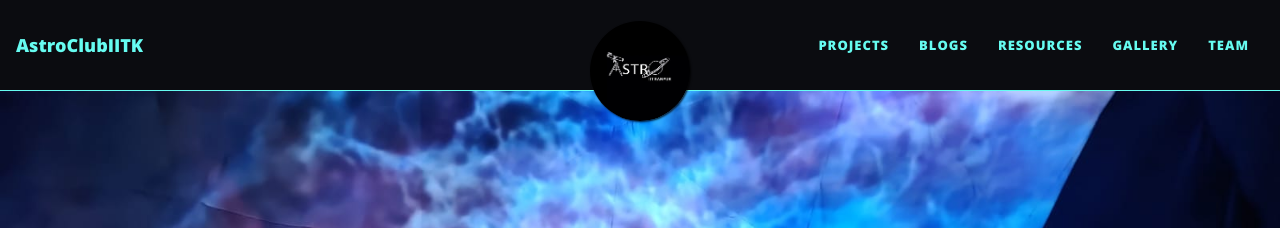
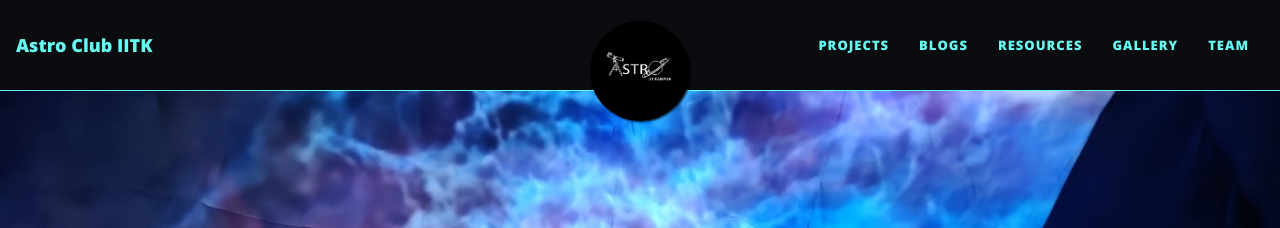
Before and after one commit to astroclubiitk/astroclubiitk.github.io, a Jekyll site: the page built from index.html, in a window 1280 px wide. Shown: the top 228 px of the page. Built offline with Jekyll 4.4.1, drawn with Linux system fonts in a browser that asks for light colours; nearby versions of some CDN libraries; the list of posts is cut into pages by our own code.

Commit message:
add spaces in title

```diff
--- a/_config.yml
+++ b/_config.yml
@@ -10,7 +10,7 @@
 ############################
 
 # Name of website
-title: AstroClubIITK
+title: Astro Club IITK
 titlebar: Astronomy Club &#8226; IIT Kanpur
 future: true
 
```
